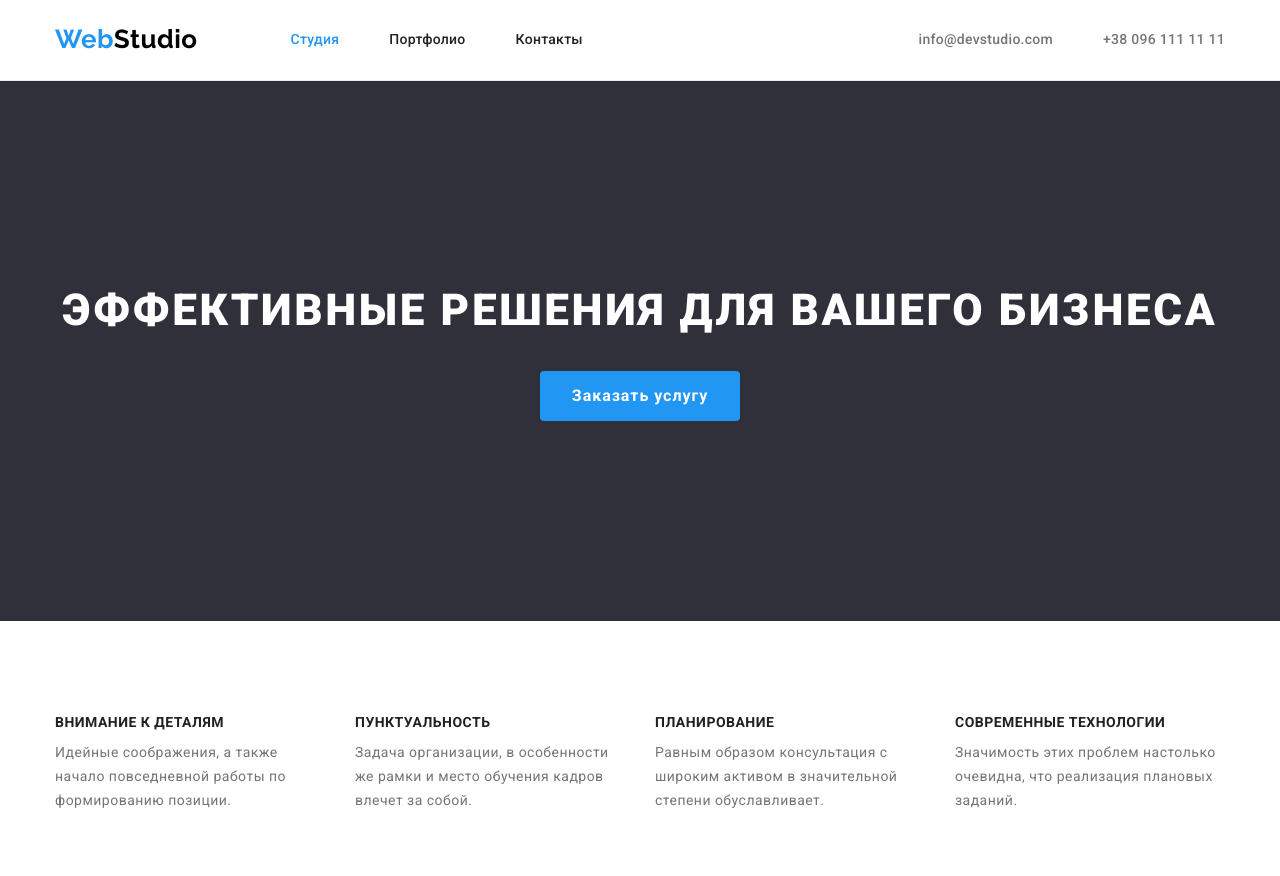
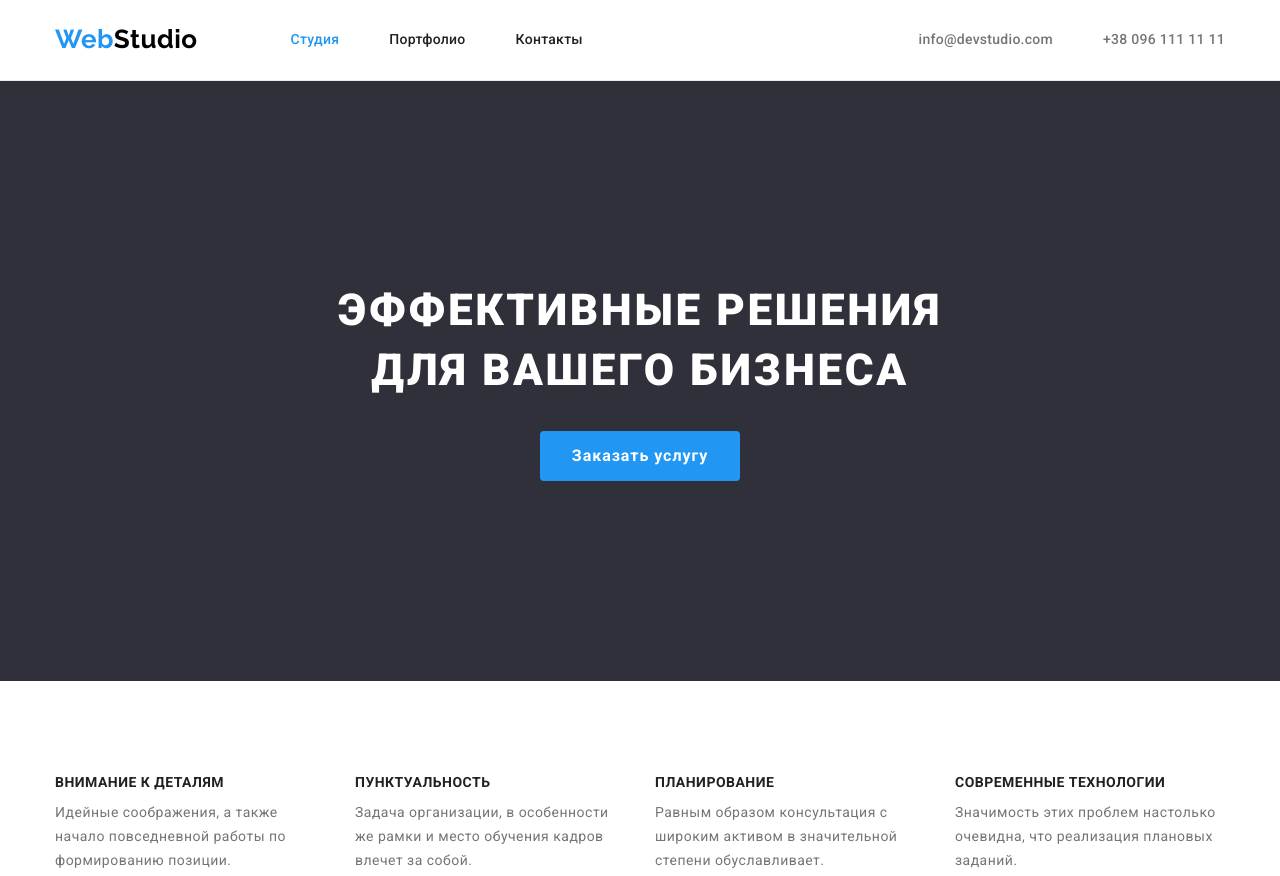
Before and after one commit to OlegTch/goit-markup-hw-03, a plain HTML site: page index.html in a window 1280 px wide. Shown: the top 876 px of the page. Drawn offline with nearby package versions, Linux system fonts and the light colour scheme.

Commit message:
центрирует героя

```diff
--- a/css/styles.css
+++ b/css/styles.css
@@ -188,13 +188,26 @@ body {
 
 .hero {
   text-align: center;
-  padding-top: 200px;
-  padding-bottom: 200px;
+  max-width: 1600px;
+  min-height: 600px;
+  margin-right: auto;
+  margin-left: auto;
+    /* padding-top: 200px;
+  padding-bottom: 200px; */
   background-color: var(--primary-bg-color);
 }
 
-.hero-title {
-  min-width: 696px;
+ .hero .container {
+  display: flex;
+  flex-direction: column;
+
+  justify-content: center;
+  align-items: center;
+  padding-top: 200px;
+  }
+
+  .hero-title {
+  width: 700px;
   margin: 0 0 30px 0;
 
   color: var(--primary-white-color);
@@ -220,7 +233,7 @@ body {
 
 .button.primery {
   padding: 10px 32px;
-  min-width: 200px;
+  /* min-width: 200px; */
 
   font-family: inherit;
   background-color: var(--accent-color);
```
